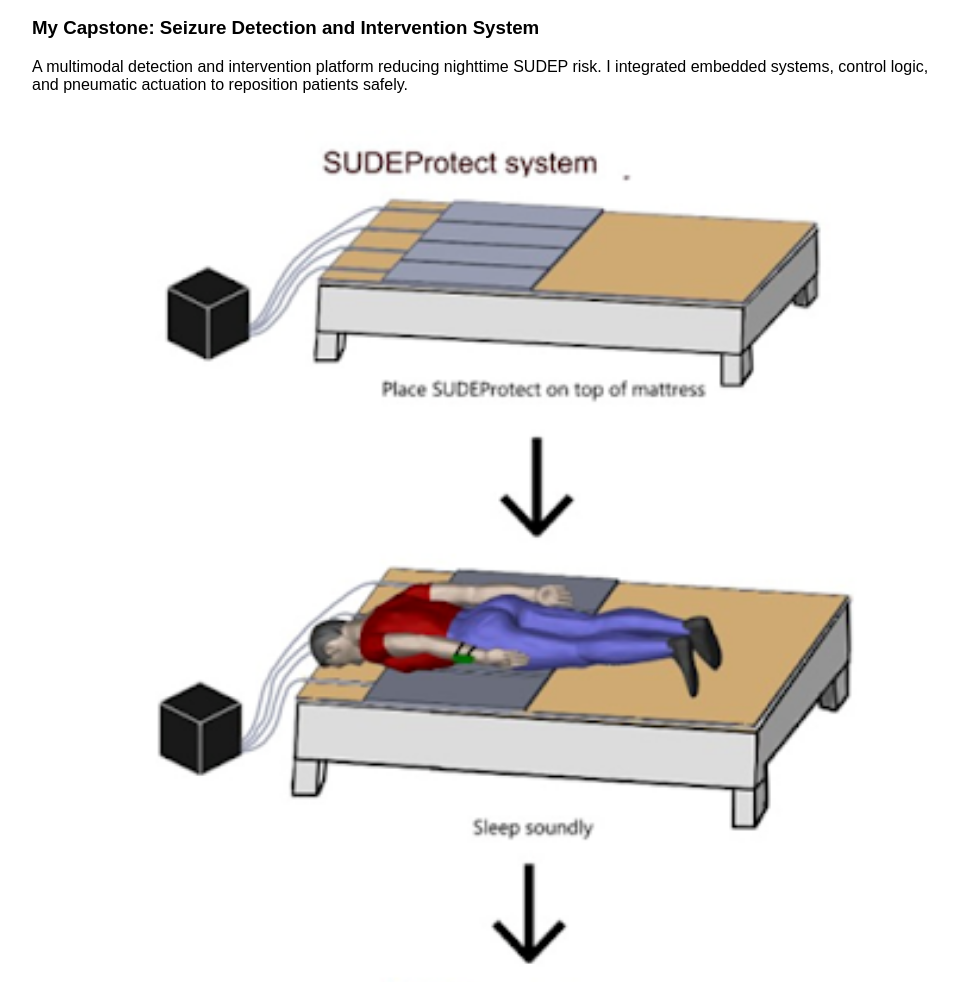
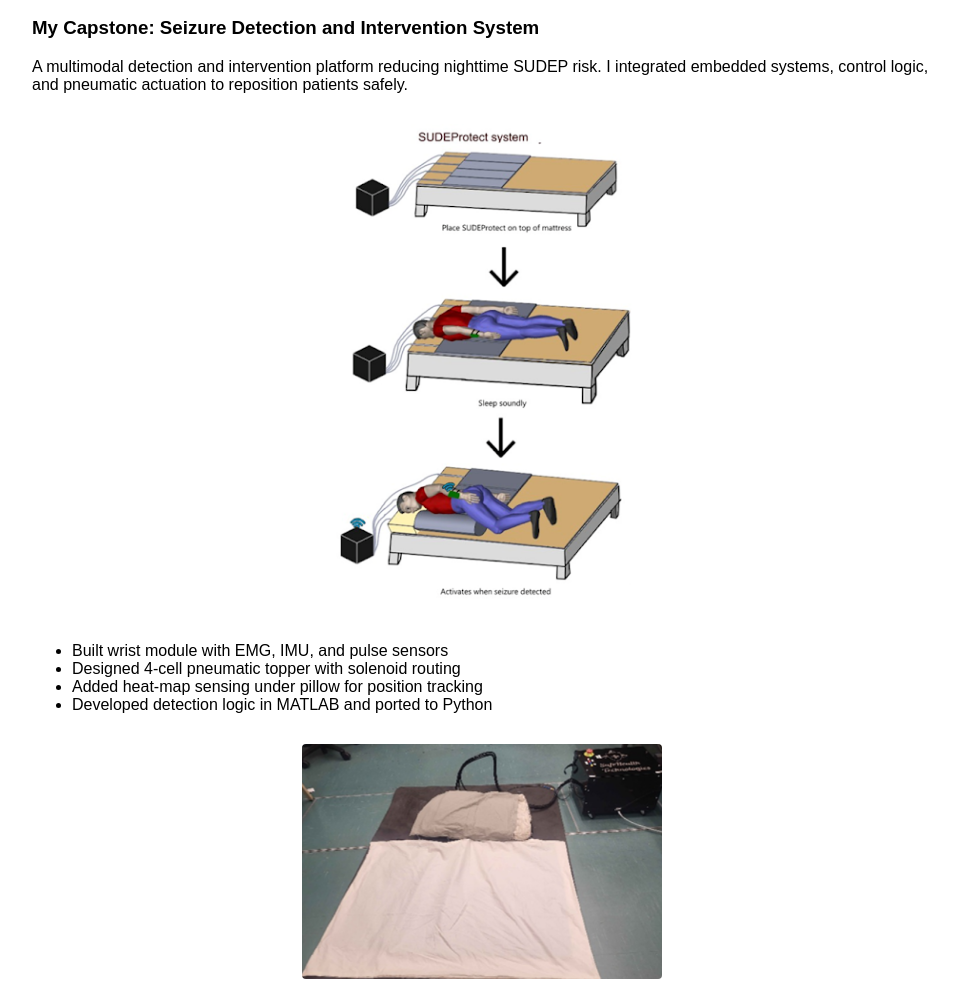
Before and after one commit to connorburns77/connorburns77.github.io, a plain HTML site: page index.html in a window 1280 px wide. Shown: the part 765-1747 px from the top of the page, without its empty margins (158-1116 px from the left). Drawn offline with Linux system fonts and the light colour scheme.

Commit message:
Adjust image styling in index.html

```diff
--- a/index.html
+++ b/index.html
@@ -9,7 +9,7 @@
     section { padding: 40px; max-width: 900px; margin: auto; }
     h2 { border-bottom: 1px solid #ddd; padding-bottom: 8px; }
     .project { margin-bottom: 30px; }
-    img { width: 100%; margin-top: 20px; border-radius: 4px; }
+    img { width: 40%; display: block; margin: 30px auto; border-radius: 4px; }
     a { color: #0066cc; text-decoration: none; }
   </style>
 </head>
```
